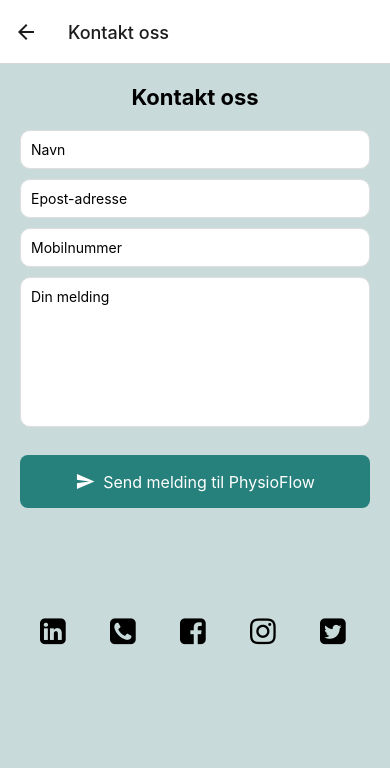
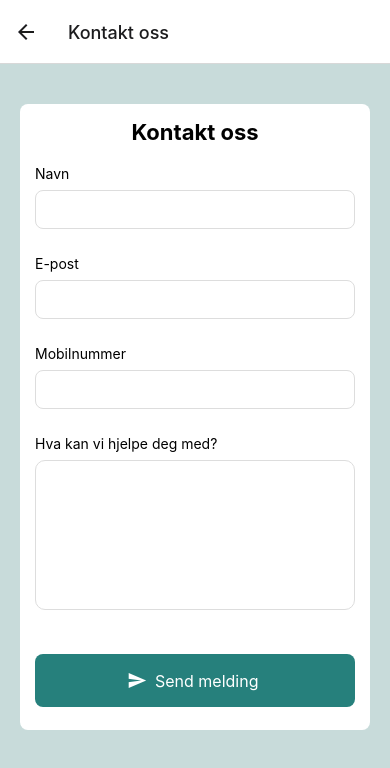
Before and after one commit to TommyS-NO/PhysioFlow-Prototype, a React Native app in the folder frontend/: screen /ContactScreen in a window 390 px wide. Shown: the top 768 px of the page. Built offline with nearby package versions, Linux system fonts and the light colour scheme; no server answers.

Commit message:
Changed contactScreen from TextInput to InputField

```diff
--- a/frontend/Screens/ContactScreen.tsx
+++ b/frontend/Screens/ContactScreen.tsx
@@ -1,18 +1,17 @@
 import React, { useState } from 'react';
 import {
   View,
-  TextInput,
   Text,
   KeyboardAvoidingView,
   ScrollView,
   Platform,
-  TouchableOpacity,
-  Alert
+  Alert,
+  StyleSheet,
 } from 'react-native';
-import Icon from 'react-native-vector-icons/FontAwesome';
 import { openComposer } from 'react-native-email-link';
-import { styles } from "../Styles/ContactScreen_Style";
 import CustomButton from "../Components/CustomButton/CustomButton";
+import { InputField } from "../Components/CustomInput/CustomInput";
+import { theme } from "../theme";
 
 const ContactScreen = () => {
   const [name, setName] = useState('');
@@ -25,8 +24,6 @@ const ContactScreen = () => {
       Alert.alert("Feil", "Alle felt må fylles ut.");
       return;
     }
-
-    // Her må vi prøve å sette opp en serverløsning slik at bruker slipper at henvendelsen må gå via mailen og ikke direkte fra appen.
     openComposer({
       to: 'bobAI_saeed@hotmail.com',
       subject: 'Henvendelse fra app',
@@ -40,52 +37,85 @@ const ContactScreen = () => {
       behavior={Platform.OS === 'ios' ? 'padding' : 'height'}
       keyboardVerticalOffset={Platform.OS === 'ios' ? 64 : 0}>
       <ScrollView style={styles.container}>
+      <View style={styles.formContainer}>
         <Text style={styles.headerText}>Kontakt oss</Text>
-        <TextInput
-          style={styles.input}
-          placeholder="Navn"
+        <InputField
+          label="Navn"
           value={name}
           onChangeText={setName}
+          style={styles.input}
         />
-        <TextInput
-          style={styles.input}
-          placeholder="Epost-adresse"
+        <InputField
+          label="E-post"
           value={email}
           onChangeText={setEmail}
           keyboardType="email-address"
+          style={styles.input}
         />
-        <TextInput
-          style={styles.input}
-          placeholder="Mobilnummer"
+        <InputField
+          label="Mobilnummer"
           value={phone}
           onChangeText={setPhone}
           keyboardType="phone-pad"
+          style={styles.input}
         />
-        <TextInput
-          style={styles.textArea}
-          placeholder="Din melding"
+        <InputField
+          label="Hva kan vi hjelpe deg med?"
           value={message}
           onChangeText={setMessage}
           multiline
           numberOfLines={10}
+          style={styles.textArea}
         />
         <CustomButton
-          title="Send melding til PhysioFlow"
+          title="Send melding "
           onPress={handleSendEmail}
           iconName="send"
-          buttonStyle={styles.sendButton}
-          titleStyle={styles.sendButtonText}
         />
-        <View style={styles.iconContainer}>
-          <Icon name="linkedin-square" size={30} style={styles.icon} />
-          <Icon name="phone-square" size={30} style={styles.icon} />
-          <Icon name="facebook-square" size={30} style={styles.icon} />
-          <Icon name="instagram" size={30} style={styles.icon} />
-          <Icon name="twitter-square" size={30} style={styles.icon} />
         </View>
       </ScrollView>
     </KeyboardAvoidingView>
   );
 };
 
+const styles = StyleSheet.create({
+  container: {
+    flex: 1,
+    padding: 20,
+    backgroundColor: theme.colors.primary,
+  },
+  headerText: {
+    fontSize: 22,
+    fontWeight: "bold",
+    marginBottom: 20,
+    textAlign: "center",
+  },
+  input: {
+    backgroundColor: "#fff",
+    padding: 10,
+    borderRadius: 8,
+    borderWidth: 1,
+    borderColor: "#ddd",
+    marginBottom: 10,
+  },
+  textArea: {
+    backgroundColor: "#fff",
+    padding: 10,
+    borderRadius: 10,
+    borderWidth: 1,
+    borderColor: "#ddd",
+    textAlignVertical: "top",
+    marginBottom: 20,
+    height: 150,
+  },
+  formContainer: {
+    backgroundColor: "#FFFFFF",
+    padding: 15,
+    marginTop: 20,
+    borderRadius: 8,
+    marginBottom: 15,
+    alignItems: 'center',
+  },
+});
+
 export default ContactScreen;
--- a/frontend/Screens/RegisterScreen/RegisterScreen.tsx
+++ b/frontend/Screens/RegisterScreen/RegisterScreen.tsx
@@ -337,7 +337,7 @@ const RegisterScreen = () => {
                 unit="kg"
                 label="Vekt"
               />
-<Image
+              <Image
                 source={require("../../Assets/Weight.png")}
                 style={styles.welcomeImage}
               />
@@ -364,6 +364,7 @@ const RegisterScreen = () => {
               <Text style={styles.infoText}>
                 Du er nå klar til å begynne å bruke appen.
               </Text>
+
               <Image
                 source={require("../../Assets/HighFive.png")}
                 style={styles.welcomeImage}
--- a/frontend/Styles/ContactScreen_Style.ts
+++ /dev/null
@@ -1,50 +0,0 @@
-import { StyleSheet } from "react-native";
-import { theme } from "../theme";
-
-export const styles = StyleSheet.create({
-  container: {
-    flex: 1,
-    padding: 20,
-    backgroundColor: theme.colors.primary,
-  },
-  headerText: {
-    fontSize: 22,
-    fontWeight: "bold",
-    marginBottom: 20,
-    textAlign: "center",
-  },
-  input: {
-    backgroundColor: "#fff",
-    padding: 10,
-    borderRadius: 10,
-    borderWidth: 1,
-    borderColor: "#ddd",
-    marginBottom: 10,
-  },
-  textArea: {
-    backgroundColor: "#fff",
-    padding: 10,
-    borderRadius: 10,
-    borderWidth: 1,
-    borderColor: "#ddd",
-    textAlignVertical: "top",
-    marginBottom: 20,
-    height: 150,
-  },
-  iconContainer: {
-    position: 'absolute',
-    bottom: -150,
-    left: 0,
-    right: 0,
-    flexDirection: 'row',
-    justifyContent: 'space-around',
-    paddingVertical: 20,
-
-
-  },
-  icon: {
-    width: 30,
-    height: 30,
-    color: "#000",
-  },
-});
```
Also changed, not shown: frontend/Screens/RegisterScreen/Picker/NumberSpinner.tsx (indentation only).
